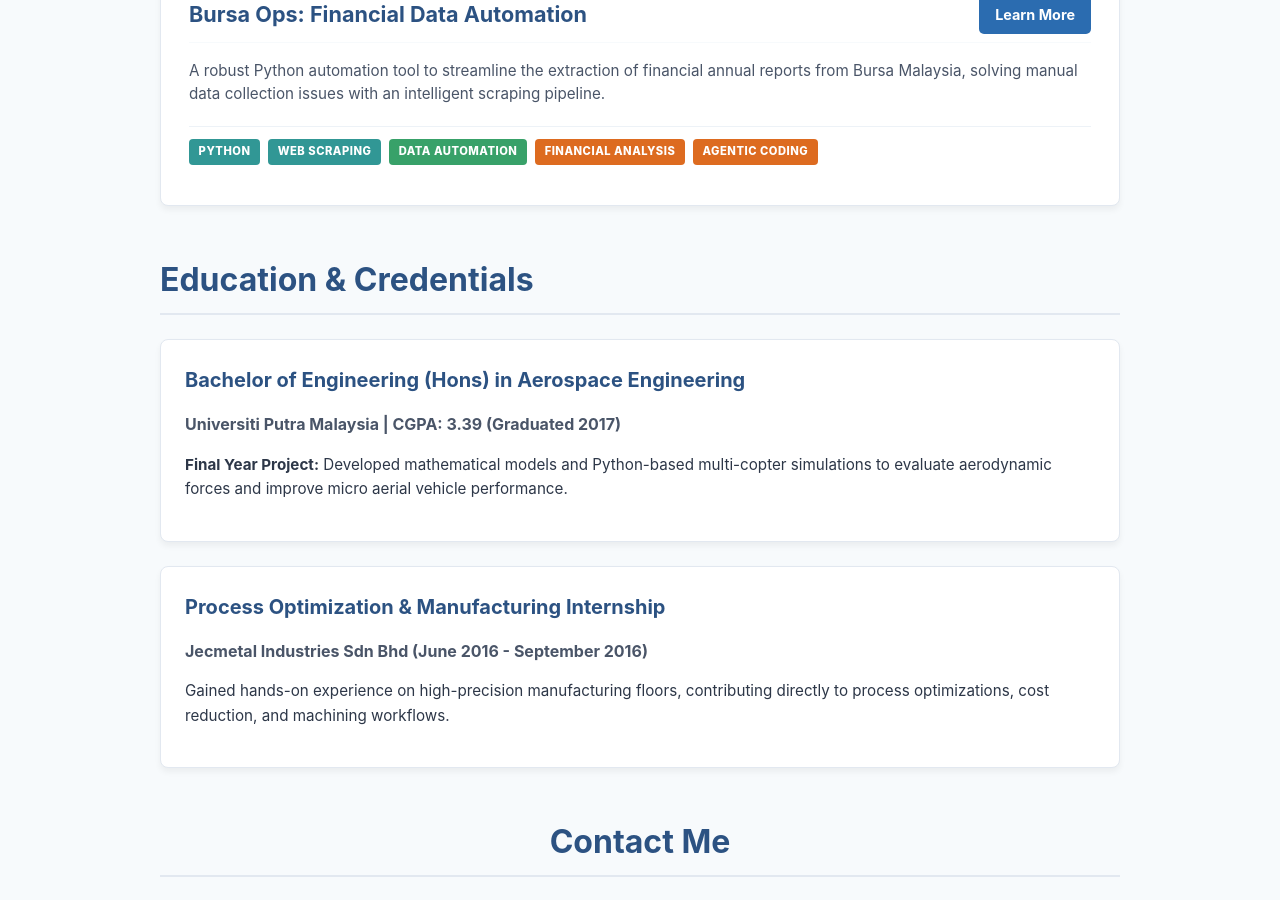
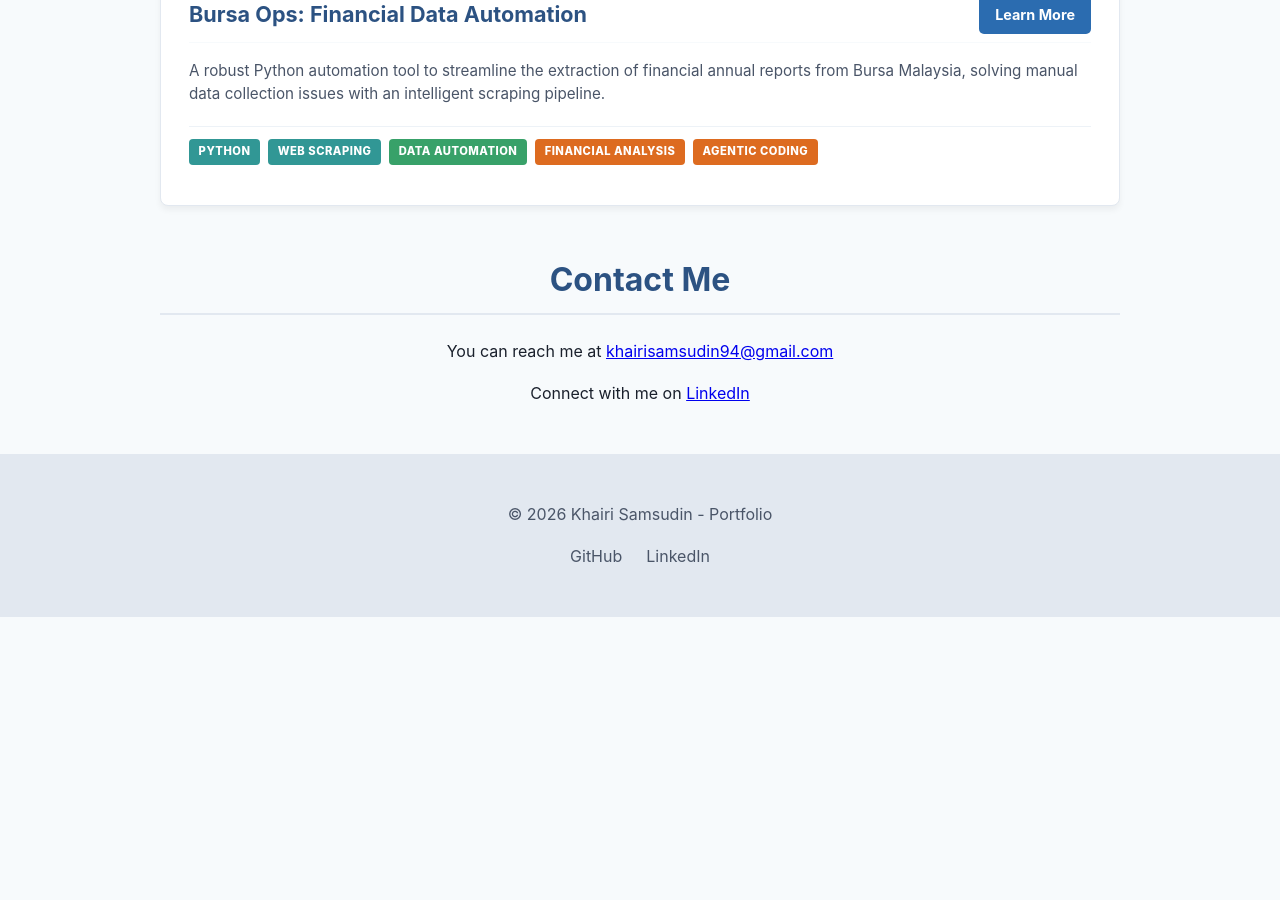
Before and after one commit to xion-xion/xion-xion.github.io, a Jekyll site: the page built from index.html, in a window 1280 px wide and 900 px high, scrolled down 4302 px. Built offline with Jekyll 4.4.1, drawn with Linux system fonts in a browser that asks for light colours; after the commit the page ends 4919 px from its top, so only the background shows below that.

Commit message:
Remove Education & Credentials section from home page

```diff
--- a/index.html
+++ b/index.html
@@ -335,23 +335,6 @@ title: Home
     </div>
 </section>
 
-<section id="education">
-    <h2>Education & Credentials</h2>
-    <div class="education-card">
-        <h3>Bachelor of Engineering (Hons) in Aerospace Engineering</h3>
-        <p class="school">Universiti Putra Malaysia | CGPA: 3.39 (Graduated 2017)</p>
-        <div class="details">
-            <p><strong>Final Year Project:</strong> Developed mathematical models and Python-based multi-copter simulations to evaluate aerodynamic forces and improve micro aerial vehicle performance.</p>
-        </div>
-    </div>
-    <div class="education-card">
-        <h3>Process Optimization & Manufacturing Internship</h3>
-        <p class="school">Jecmetal Industries Sdn Bhd (June 2016 - September 2016)</p>
-        <div class="details">
-            <p>Gained hands-on experience on high-precision manufacturing floors, contributing directly to process optimizations, cost reduction, and machining workflows.</p>
-        </div>
-    </div>
-</section>
 
 <section id="contact">
     <h2>Contact Me</h2>
```
